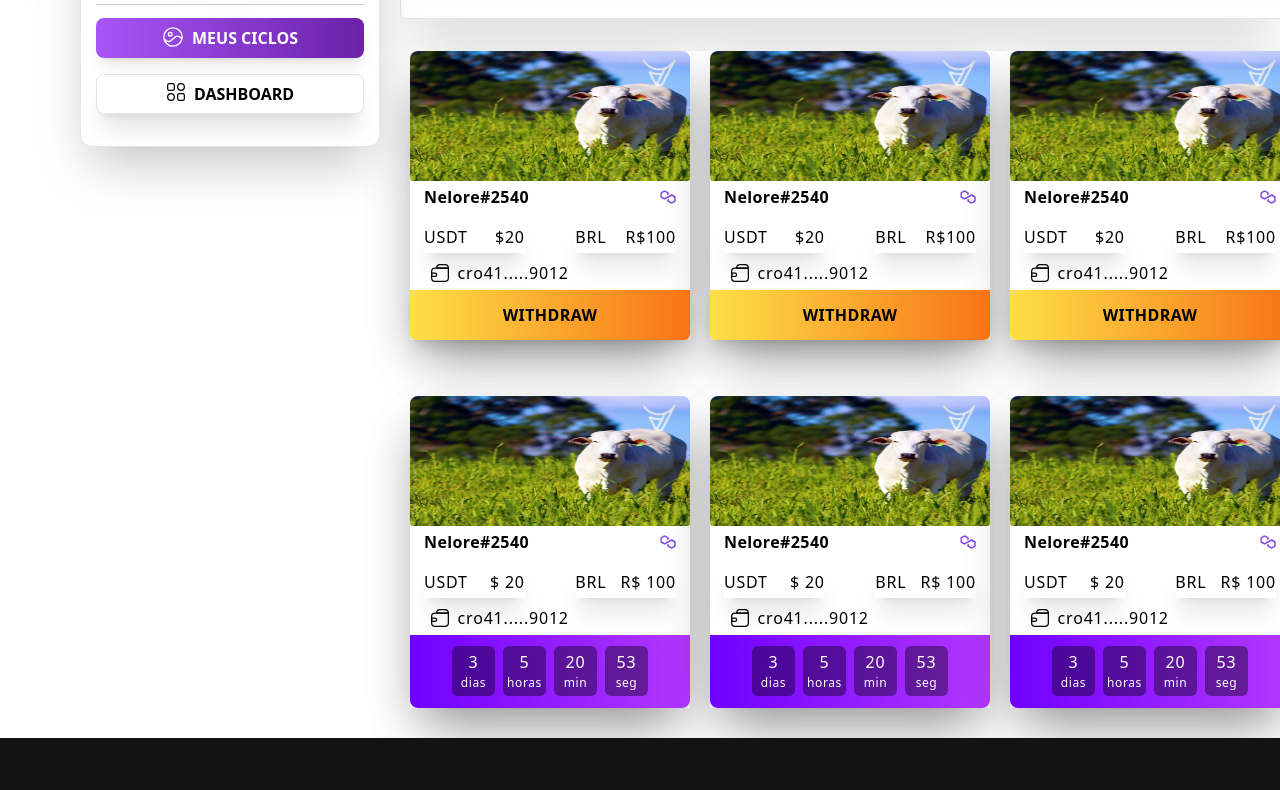
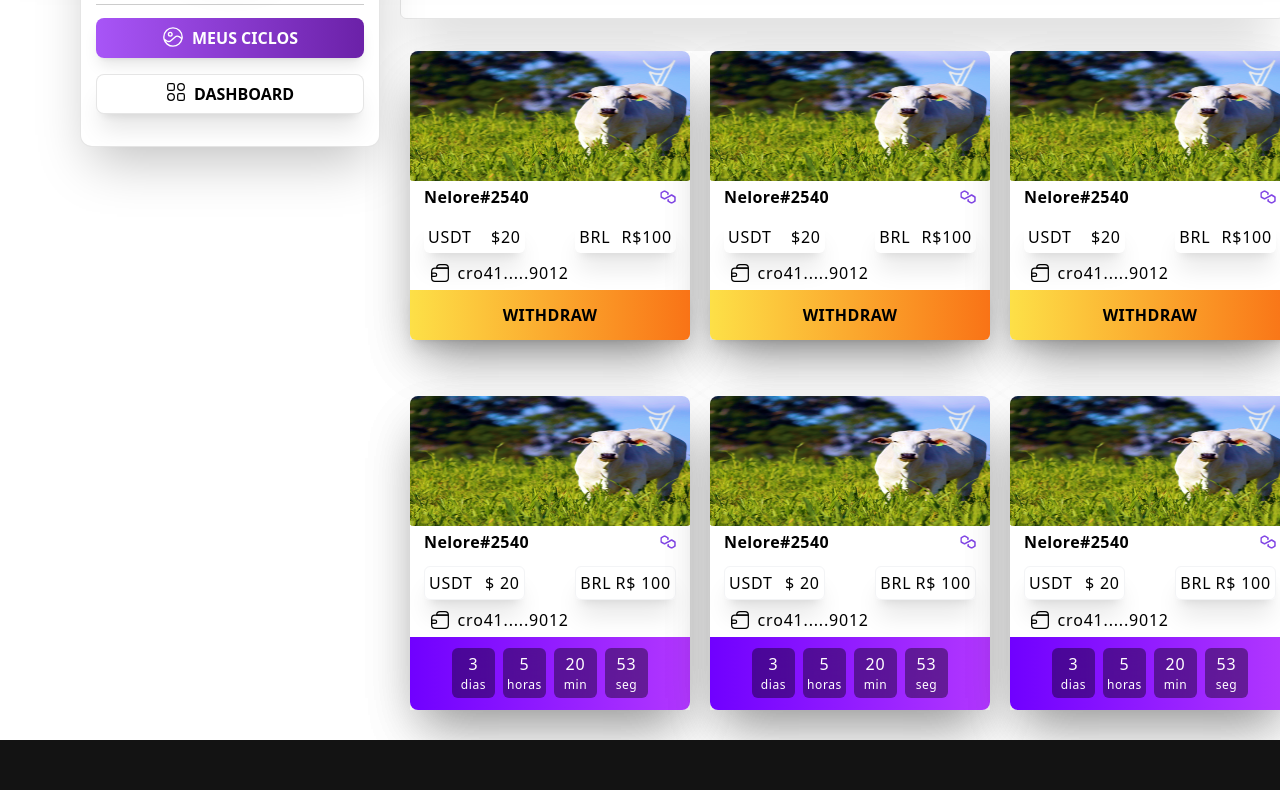
Before and after one commit to XRow08/vagros, a Next.js app: page /user in a window 1280 px wide. Shown: the part 365-1155 px from the top of the page. Built offline with nearby package versions, Linux system fonts and the light colour scheme.

Commit message:
fix: card3 border

```diff
--- a/src/Components/Card3/index.tsx
+++ b/src/Components/Card3/index.tsx
@@ -22,12 +22,12 @@ export default function Card3({ item }: { item: ICard3 }) {
 
         <div className="flex items-center justify-between mr-[5%] ml-[5%]">
 
-          <div className="flex items-center justify-between shadow-xl my-2 py-1 w-[40%]">
+          <div className="flex items-center justify-between shadow-xl border-[1px] border-gray-100 rounded-md my-2 p-1 w-[40%]">
             <h1 className="text-black font-Archivo text-14 font-normal leading-normal tracking-wider">USDT</h1>
             <h2 className="text-black font-Archivo text-16 font-normal leading-normal tracking-wider">$ {item.priceUsdt}</h2>
           </div>
 
-          <div className="flex items-center justify-between shadow-xl my-2 py-1 w-[40%]">
+          <div className="flex items-center justify-between shadow-xl border-[1px] border-gray-100 rounded-md  my-2 p-1 w-[40%]">
             <h1 className="text-black font-Archivo text-14 font-normal leading-normal tracking-wider">BRL</h1>
             <h2 className="text-black font-Archivo text-16 font-normal leading-normal tracking-wider">R$ {item.priceBrl}</h2>
           </div>
--- a/src/Components/Card3Withdraw/index.tsx
+++ b/src/Components/Card3Withdraw/index.tsx
@@ -22,12 +22,12 @@ export default function Card3Withdraw() {
 
         <div className="flex items-center justify-between mr-[5%] ml-[5%]">
 
-          <div className="flex items-center justify-between shadow-xl my-2 py-1 w-[40%]">
+          <div className="flex items-center justify-between shadow-xl my-2 border-gray-100 rounded-md p-1 w-[40%]">
             <h1 className="text-black font-Archivo text-14 font-normal leading-normal tracking-wider">USDT</h1>
             <h2 className="text-black font-Archivo text-16 font-normal leading-normal tracking-wider">$20</h2>
           </div>
 
-          <div className="flex items-center justify-between shadow-xl my-2 py-1 w-[40%]">
+          <div className="flex items-center justify-between shadow-xl my-2 border-gray-100 rounded-md p-1 w-[40%]">
             <h1 className="text-black font-Archivo text-14 font-normal leading-normal tracking-wider">BRL</h1>
             <h2 className="text-black font-Archivo text-16 font-normal leading-normal tracking-wider">R$100</h2>
           </div>
```
